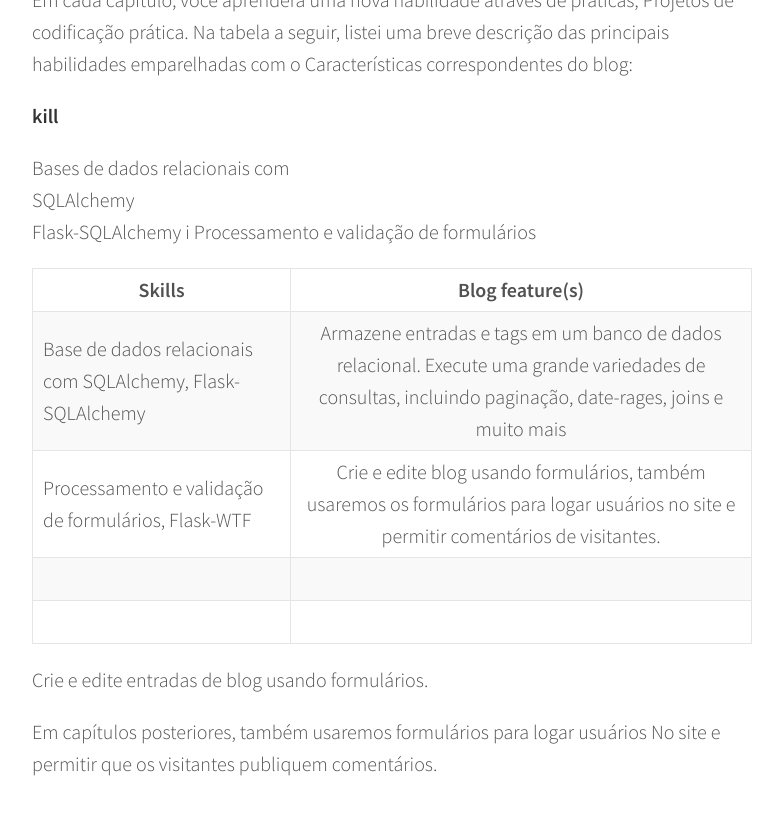
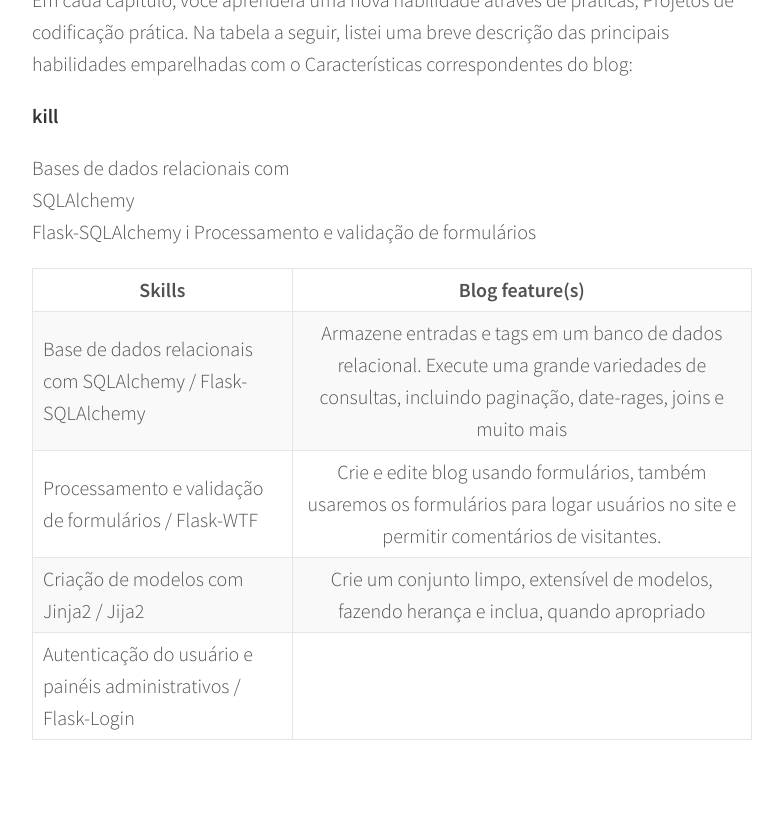
Before and after one commit to indrajithbandara/debug-blog, a Jekyll site: the page built from _posts/2017-07-14-flask_1.md, in a window 1280 px wide and 900 px high, scrolled down 8508 px. Shown: the top 815 px of the window, without its empty margins (248-1031 px from the left). Built offline with Jekyll 4.4.1, drawn with Linux system fonts in a browser that asks for light colours; comment, search, counter and statistics services are not loaded.

Commit message:
up.17.40

```diff
--- a/_posts/2017-07-14-flask_1.md
+++ b/_posts/2017-07-14-flask_1.md
@@ -271,15 +271,9 @@ SQLAlchemy
 Flask-SQLAlchemy                             i
 Processamento e validação de formulários
 
-|                                 Skills                     |Blog feature(s)                                                                                                                                             |
-|------------------------------------------------------------|:----------------------------------------------------------------------------------------------------------------------------------------------------------:|
-| Base de dados relacionais com SQLAlchemy, Flask-SQLAlchemy |  Armazene entradas e tags em um banco de dados relacional. Execute uma grande variedades de consultas, incluindo paginação, date-rages, joins e muito mais |
-| Processamento e validação de formulários, Flask-WTF        |  Crie e edite blog usando formulários, também usaremos os formulários para logar usuários no site e permitir comentários de visitantes.                    |
-|                                                                                                                                                                                                                         |
-|                                                                                                                                                                                                                         |
-
-
-Crie e edite entradas de blog usando formulários.
-
-  Em capítulos posteriores, também usaremos formulários para logar usuários
-No site e permitir que os visitantes publiquem comentários.
+|                                 Skills                          |Blog feature(s)                                                                                                                                             |
+|---------------------------------------------------------------- |:----------------------------------------------------------------------------------------------------------------------------------------------------------:|
+| Base de dados relacionais com SQLAlchemy /  Flask-SQLAlchemy    |  Armazene entradas e tags em um banco de dados relacional. Execute uma grande variedades de consultas, incluindo paginação, date-rages, joins e muito mais |
+| Processamento e validação de formulários / Flask-WTF            |  Crie e edite blog usando formulários, também usaremos os formulários para logar usuários no site e permitir comentários de visitantes.                    |
+| Criação de modelos com Jinja2 / Jija2                           |  Crie um conjunto limpo, extensível de modelos, fazendo herança e inclua, quando apropriado                                                                |
+| Autenticação do usuário e painéis administrativos / Flask-Login |                                                                                                                                                               |
```
